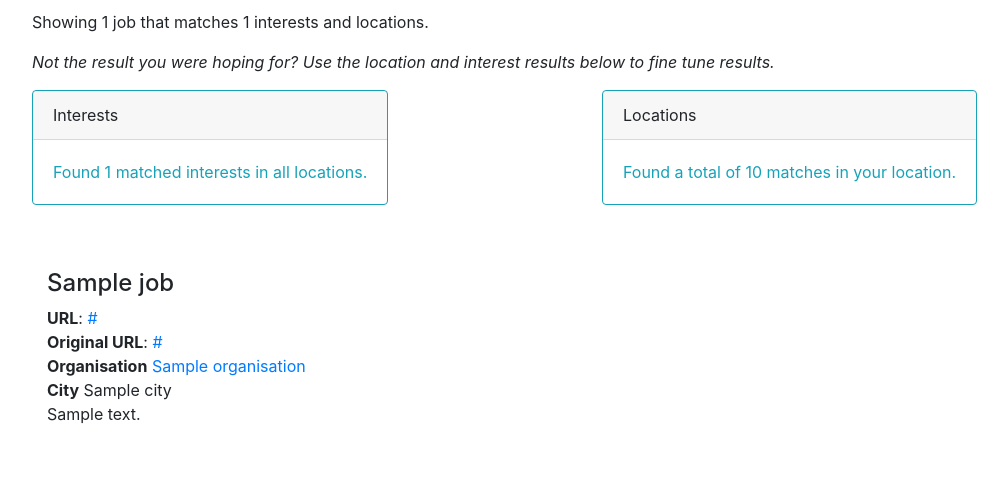
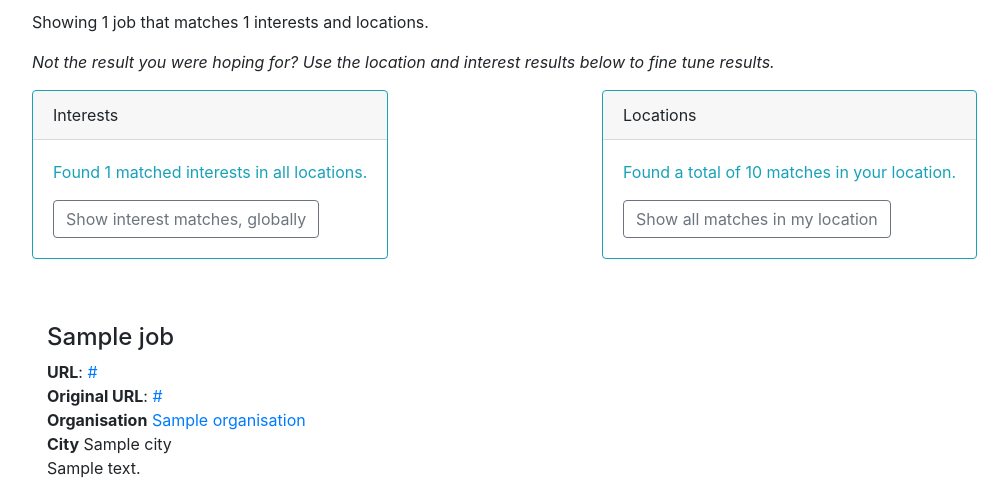
Before and after one commit to volCommunity/vol-django, a Django app: template vol/templates/vol/results.html in a window 1280 px wide. Shown: the part 150-628 px from the top of the page, without its empty margins (53-1061 px from the left). Run offline with Django 3.2, Linux system fonts and the light colour scheme; the template is opened without the code that fills it: most values are stand-ins (such as "Sample title", 1, 10 or a date in 2020); data that the repository does not hold is empty; some libraries are stand-ins or nearby versions.

Commit message:
Add buttons to show results per locations or interests, versus the intersection.

```diff
--- a/vol/templates/vol/results.html
+++ b/vol/templates/vol/results.html
@@ -2,7 +2,11 @@
 {% block title %}Vol results{% endblock %}
 {% block content %}
     <div class="container">
-        {% if matched_intersection == 0 %}
+    {% if locations == "all" %}
+        <p> Showing all jobs matching interests for <strong>all</strong> locations.</p>
+    {% elif interests == "all" %}
+        <p> Showing all jobs for all interests matching locations.</p>
+    {% elif matched_intersection == 0 %}
             <p>
                 {% if matched_interests_count == 0 and locationmatches == 0 %}
                     <strong> No matches were found! </strong>
@@ -24,14 +28,6 @@
         {% endif %}
         <p><i>Not the result you were hoping for? Use the location and interest results below to fine tune
             results.</i></p>
-
-        <!-- TODO: * Improve visualision
-                   * Allow adding and removing of interests and places
-                   * Add advice on what would improve amount (more or less)
-
-    wtf, card-inverse and card-info not available?
-        -->
-
         <div class="row">
             <div class="col-sm-6 d-flex  align-self-stretch">
                 <div class="card border-info mb-3">
@@ -49,8 +45,8 @@
 {#                                    <li>  {{ unmatched_interest }}</li>#}
 {#                                {% endfor %}#}
                             {% endif %}
-                            <!-- TODO: provide links to show all matches, regardless of your location -->
                         </p>
+                        <a href="/results/all/{{ interests }}" class="btn btn-outline-secondary">Show interest matches, globally</a>
                     </div>
                 </div>
             </div>
@@ -61,11 +57,12 @@
                         <p class="card-text text-info">
                             {% if location_matches != 0 %}
                                 Found a total of {{ location_matches }} matches in your location.
-                                <!-- TODO: provide link to show all matches in your location -->
+                                </p>
+                                <a href="/results/{{ locations }}/all" class="btn btn-outline-secondary">Show all matches in my location</a>
                             {% else %}
                                 No jobs found for your location, try widening your search area. Sorry!
+                                </p>
                             {% endif %}
-                        </p>
                     </div>
                 </div>
             </div>
@@ -80,7 +77,7 @@
                     <a href="{{ v.url }}">{{ v.url }}</a> {% endfor %} <br> <!-- Surely a better way to do this-->
                     <strong>Organisation</strong> <a href="{{ job.organisation.url }}">{{ job.organisation }}</a> <br>
                     <!-- Include link and logo -->
-                    <strong>City</strong> {{ job.city }}<br> <!-- URL to query for all in Wellington? -->
+                    <strong>City</strong> {{ job.city }}<br>
                     <p> {{ job.text }}</p>
                 </div>
             {% endfor %}
--- a/vol/views.py
+++ b/vol/views.py
@@ -56,7 +56,7 @@ def results(request, location, interests):
                 matched_intersection = len(jobs)
 
     context = {
-        'location': location,
+        'locations': location,
         'interests': interests,
         'location_matches': location_matches,
         'matched_interests_count': len(matched_interests),
```
